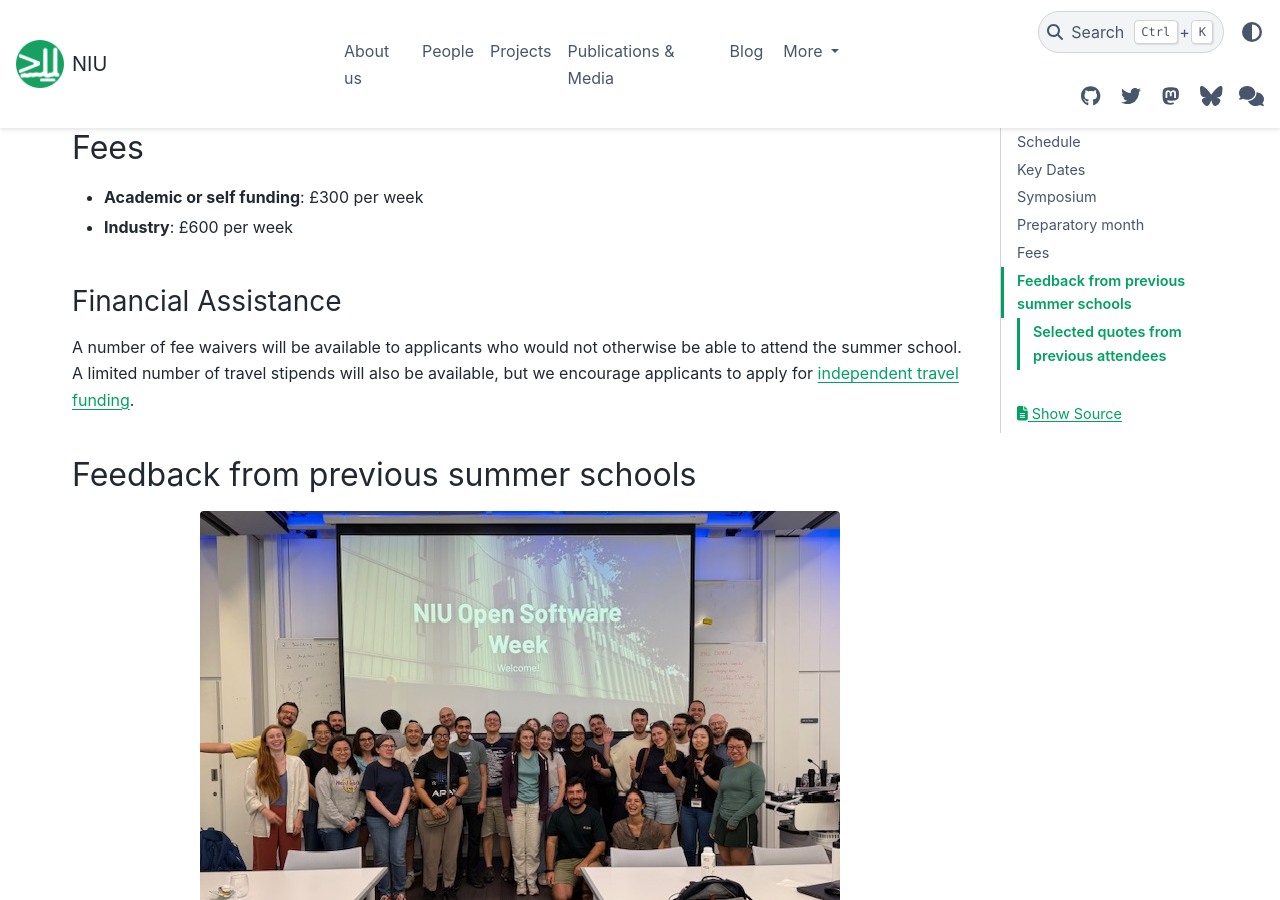
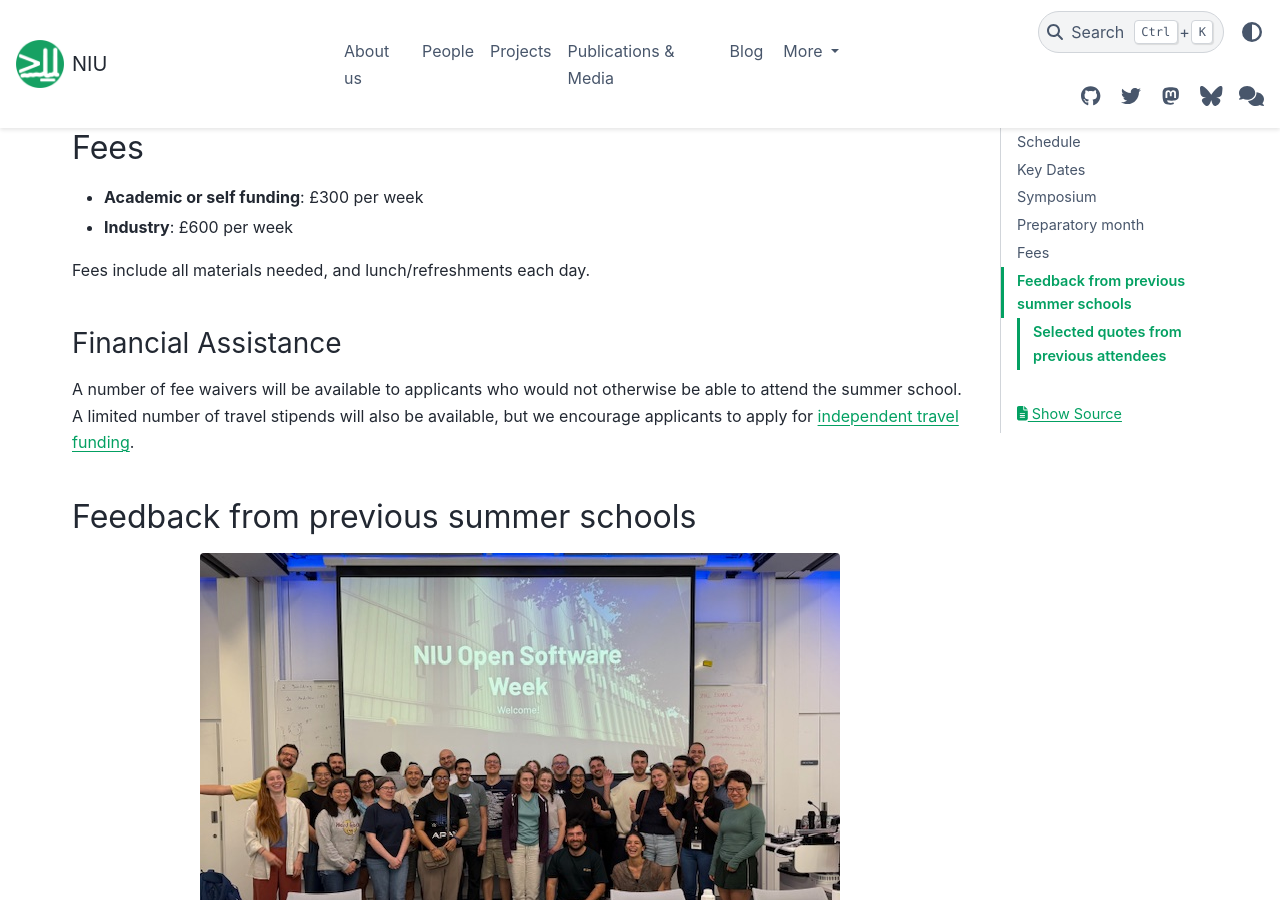
Before and after one commit to neuroinformatics-unit/neuroinformatics-unit.github.io, a Sphinx documentation site: the page built from docs/source/open-software-summer-school/index.md, in a window 1280 px wide and 900 px high, scrolled down 2484 px. Built offline with Sphinx 7.4.7 and the PyData theme 0.15.4, drawn with Linux system fonts in a browser that asks for light colours; nearby versions of some CDN libraries.

Commit message:
Add note that lunch is included

```diff
--- a/docs/source/open-software-summer-school/index.md
+++ b/docs/source/open-software-summer-school/index.md
@@ -102,6 +102,8 @@ commitment for four weeks prior to the summer school**
 - **Academic or self funding**: £300 per week
 - **Industry**: £600 per week
 
+Fees include all materials needed, and lunch/refreshments each day.
+
 ### Financial Assistance
 A number of fee waivers will be available to applicants who would not otherwise be able to attend the summer school.
 A limited number of travel stipends will also be available, but we encourage applicants to apply for
```
